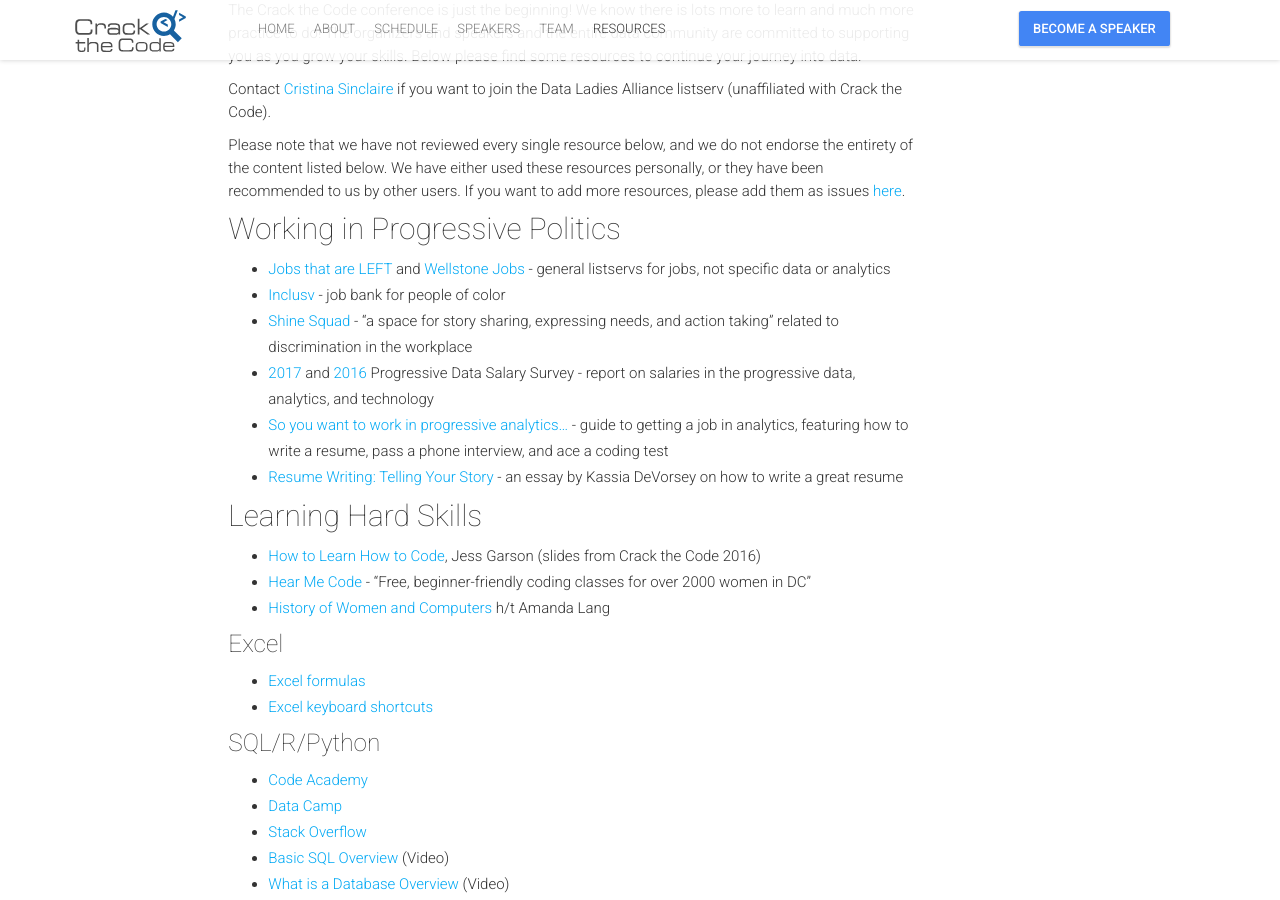
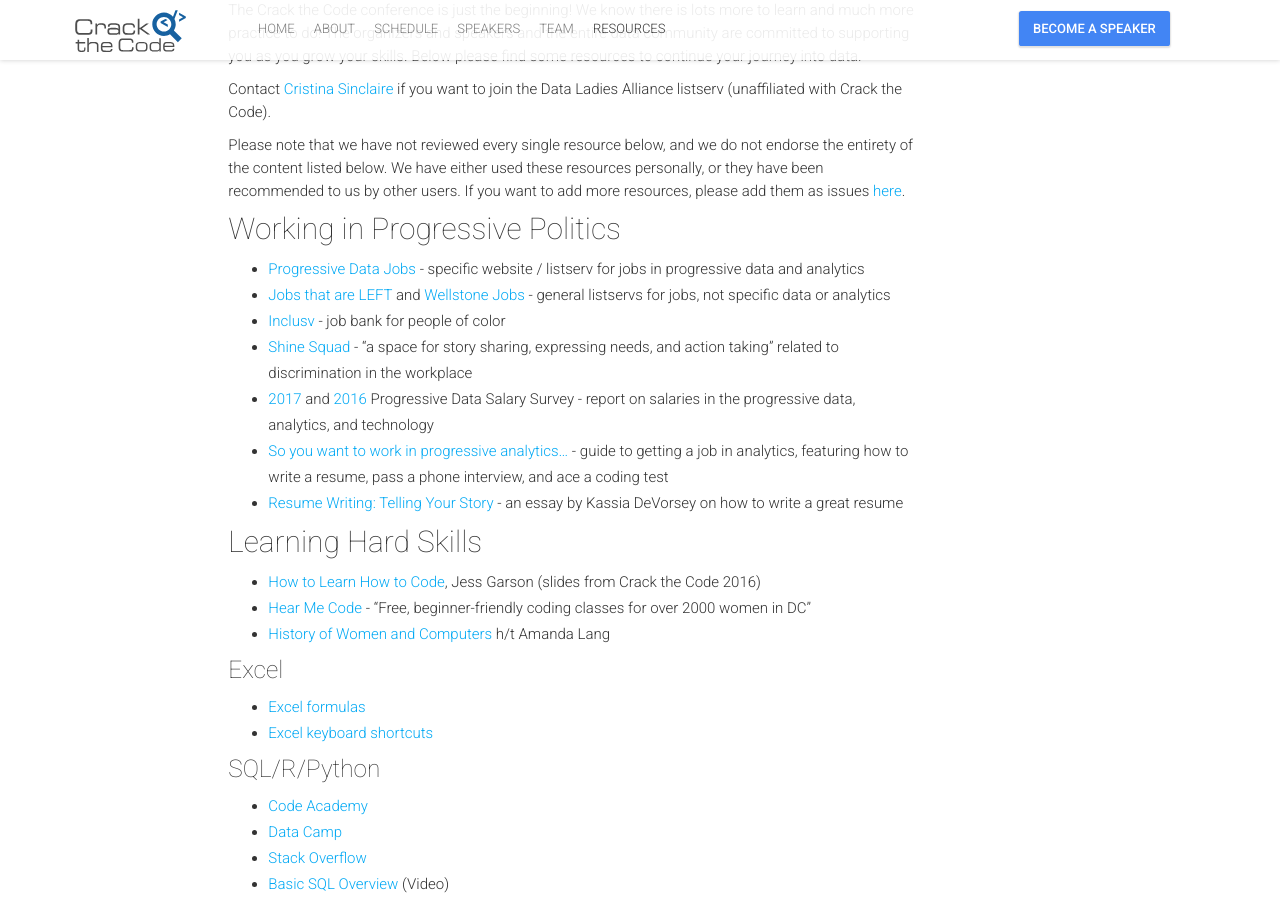
Before and after one commit to anniejw6/crackthecode_site, a Jekyll site: the page built from resources.md, in a window 1280 px wide and 900 px high, scrolled down 447 px. Built offline with Jekyll 4.4.1, drawn with Linux system fonts in a browser that asks for light colours; nearby versions of some CDN libraries; comment, search, counter and statistics services are not loaded.

Commit message:
add progressive data jobs

```diff
--- a/resources.md
+++ b/resources.md
@@ -14,11 +14,12 @@
 
 ##### Working in Progressive Politics
 
+* [Progressive Data Jobs](https://www.progressivedatajobs.org/) - specific website / listserv for jobs in progressive data and analytics
 * [Jobs that are LEFT](https://groups.google.com/forum/#!forum/jobsthatareleft) and [Wellstone Jobs](https://groups.google.com/forum/#!forum/noi-jobs) - general listservs for jobs, not specific data or analytics
 * [Inclusv](http://www.inclusv.com/) - job bank for people of color
 * [Shine Squad](http://shinesquad.org/) - "a space for story sharing, expressing needs, and action taking" related to discrimination in the workplace
 * [2017](/salary2017) and [2016](/public/salary_survey2016.pdf) Progressive Data Salary Survey - report on salaries in the progressive data, analytics, and technology
-* [So you want to work in progressive analytics...](https://www.gitbook.com/read/book/anniejw6/jobs-proganalytics) - guide to getting a job in analytics, featuring how to write a resume, pass a phone interview, and ace a coding test
+* [So you want to work in progressive analytics...](https://www.guide.progressivedatajobs.org/) - guide to getting a job in analytics, featuring how to write a resume, pass a phone interview, and ace a coding test
 * [Resume Writing: Telling Your Story](https://medium.com/@hereiskass/resume-writing-telling-your-story-bf754cc3beb0) - an essay by Kassia DeVorsey on how to write a great resume
 
 ##### Learning Hard Skills
```
